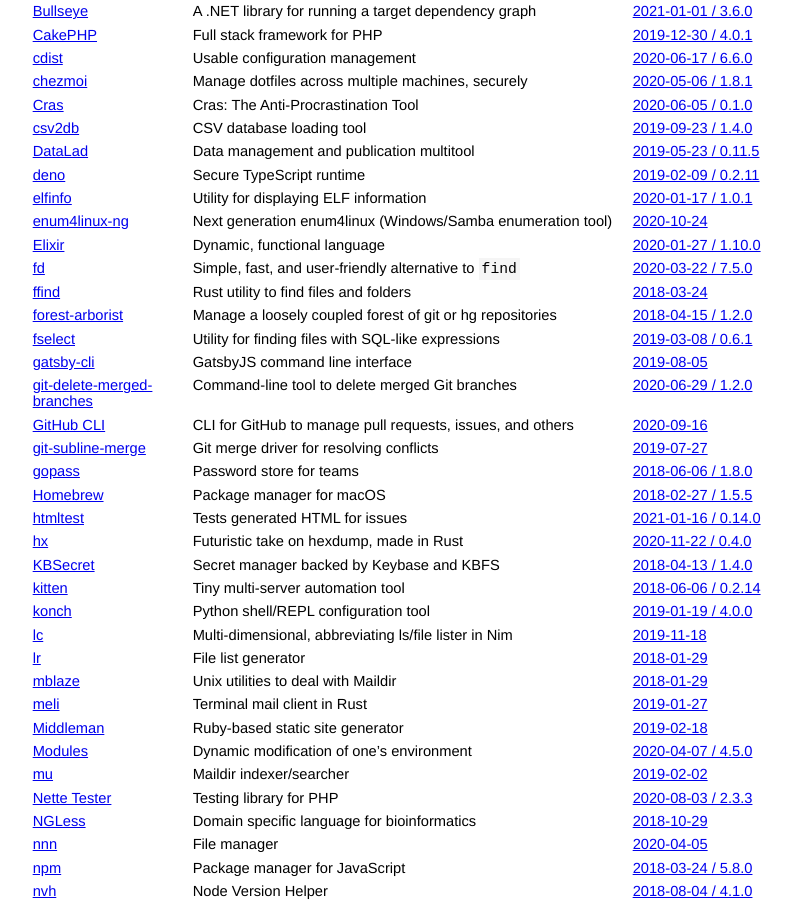
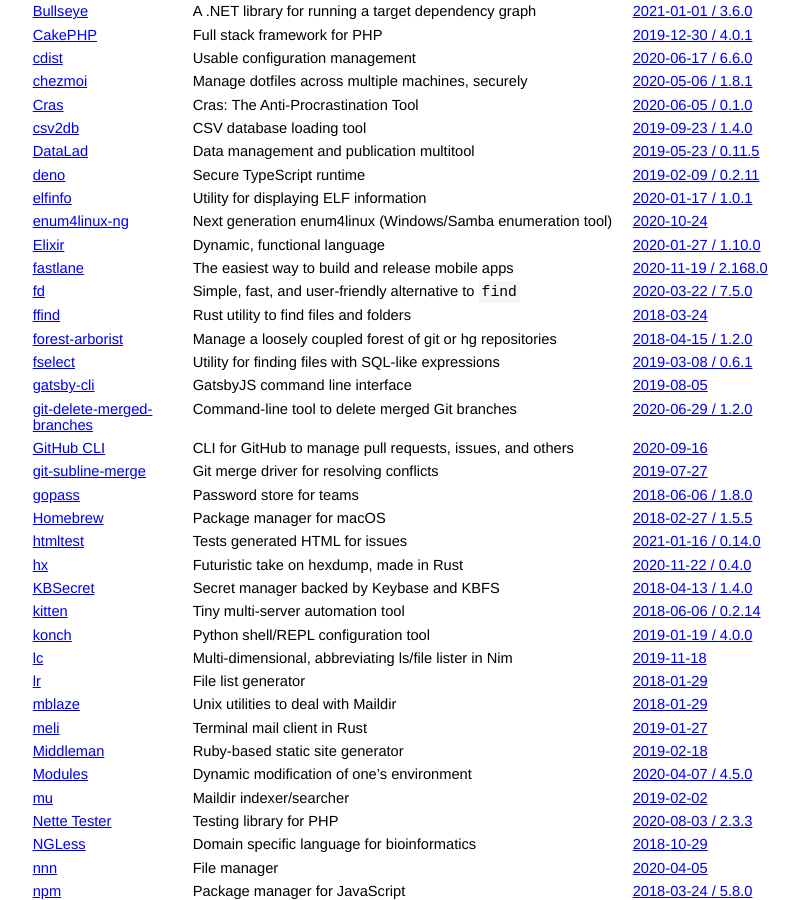
Before and after one commit to jcs/no_color, a Jekyll site: the page built from index.md, in a window 1280 px wide and 900 px high, scrolled down 1183 px. Shown: the whole window, without its empty margins (211-1010 px from the left). Built offline with Jekyll 4.4.1, drawn with Linux system fonts in a browser that asks for light colours; our own code applies the rules of GitHub Pages for plain Markdown files.

Commit message:
Add fastlane (#106)

```diff
--- a/index.md
+++ b/index.md
@@ -81,6 +81,7 @@ color via `NO_COLOR`.
 | [elfinfo](https://github.com/xyproto/elfinfo) | Utility for displaying ELF information | [2020-01-17 / 1.0.1](https://github.com/xyproto/elfinfo/tree/1.0.1) |
 | [enum4linux-ng](https://github.com/cddmp/enum4linux-ng) | Next generation enum4linux (Windows/Samba enumeration tool) | [2020-10-24](https://github.com/cddmp/enum4linux-ng/commit/fa8f371de9975d4613c6ed9582b26db2584d10d8) |
 | [Elixir](https://elixir-lang.org) | Dynamic, functional language | [2020-01-27 / 1.10.0](https://github.com/elixir-lang/elixir/releases/tag/v1.10.0) |
+| [fastlane](https://fastlane.tools) | The easiest way to build and release mobile apps | [2020-11-19 / 2.168.0](https://github.com/fastlane/fastlane/releases/tag/2.168.0) |
 | [fd](https://github.com/sharkdp/fd) | Simple, fast, and user-friendly alternative to `find` | [2020-03-22 / 7.5.0](https://github.com/sharkdp/fd/releases/tag/v7.5.0) |
 | [ffind](https://github.com/josephscade/ffind) | Rust utility to find files and folders | [2018-03-24](https://github.com/josephscade/ffind/commit/fec4aa6101f2b3d6d5b06df640e299d0b1fbb190) |
 | [forest-arborist](https://github.com/JohnRGee/forest-arborist) | Manage a loosely coupled forest of git or hg repositories | [2018-04-15 / 1.2.0](https://github.com/JohnRGee/forest-arborist/releases/tag/v1.2.0) |
```
